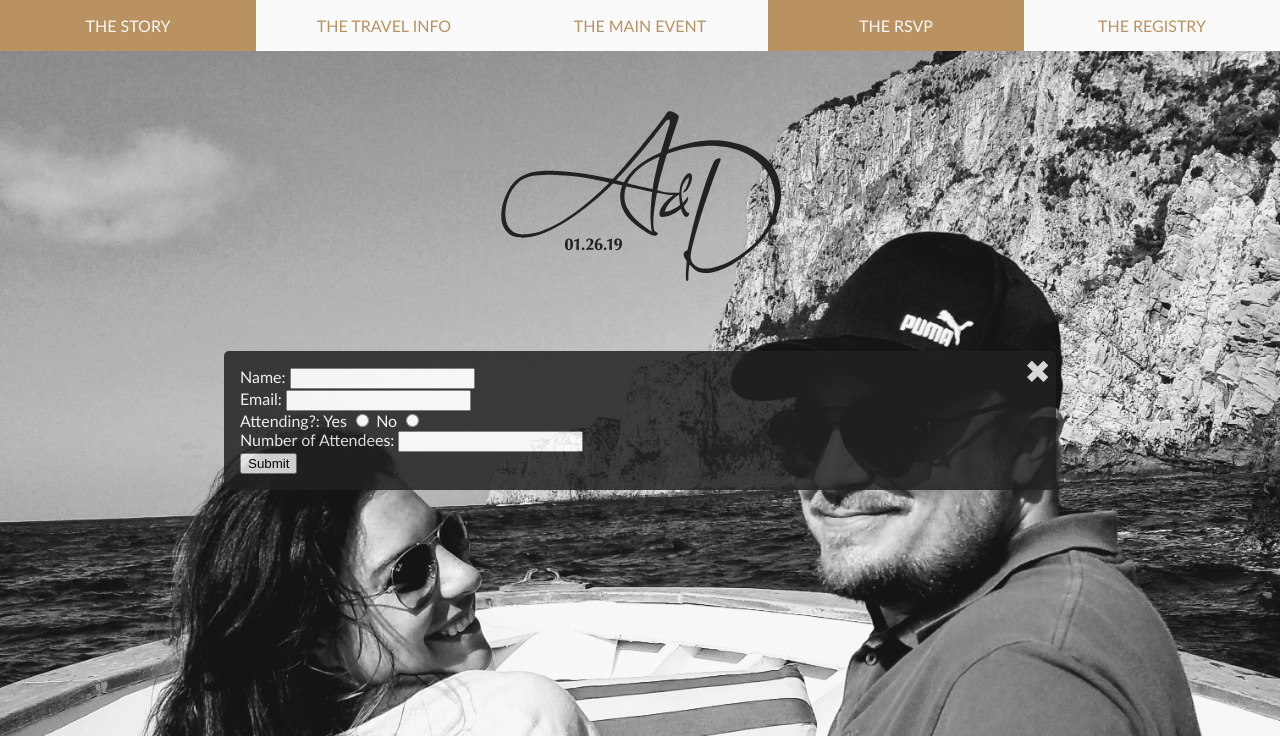
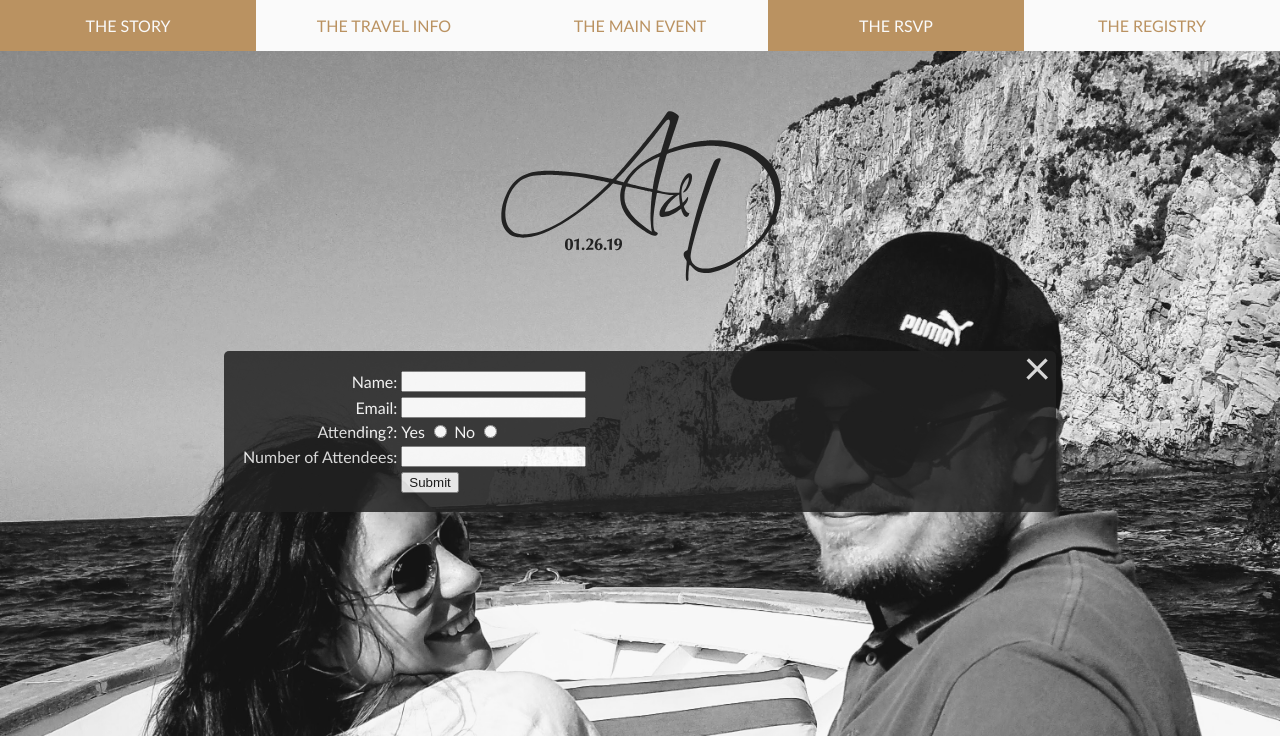
Before and after one commit to nhayward/ali-and-darren, a PHP site: page /rsvp/index.html in a window 1280 px wide. Shown: the top 736 px of the page. Run offline with PHP 8.4, Linux system fonts and the light colour scheme; some web fonts are replaced.

Commit message:
modifying and fixing rsvp

```diff
--- a/css/style.css
+++ b/css/style.css
@@ -162,10 +162,12 @@ body {
     padding: 1rem; }
     body section#content-container #close {
       position: absolute;
-      top: 0;
+      top: -13px;
       right: 5px;
-      font-size: 2rem;
+      font-size: 3rem;
       cursor: pointer; }
+    body section#content-container #rsvp-form table td.label {
+      text-align: right; }
   body footer {
     position: fixed;
     bottom: 0;
--- a/css/style.scss
+++ b/css/style.scss
@@ -240,10 +240,26 @@ body {
 
         #close {
             position: absolute;
-            top: 0;
+            top: -13px;
             right: 5px;
-            font-size: 2rem;
+            font-size: 3rem;
             cursor: pointer;
+        }
+
+        #rsvp-form {
+
+            table {
+
+                td {
+
+                    &.label {
+                        text-align: right;
+                    }
+
+                }
+
+            }
+
         }
 
     }
--- a/event/index.html
+++ b/event/index.html
@@ -375,7 +375,7 @@
     </section>
 
     <section id="content-container">
-        <span id="close">&#10006;</span>
+        <span id="close">&times;</span>
 
         <section id="content">
             <span>The Main Event</span>
--- a/index.html
+++ b/index.html
@@ -375,7 +375,7 @@
     </section>
 
     <section id="content-container" style="display: none;">
-        <span id="close">&#10006;</span>
+        <span id="close">&times;</span>
         <section id="content"></section>
     </section>
 
--- a/js/script.js
+++ b/js/script.js
@@ -32,6 +32,7 @@ $(document).ready(function() {
     });
 
     $('#rsvp-form').submit(function(e) {
+        e.preventDefault();
         $.getScript('/js/GSheetAsDB.min.js', function() {
             $.holdReady(true);
             var gsheet = {
--- a/registry/index.html
+++ b/registry/index.html
@@ -375,7 +375,7 @@
     </section>
 
     <section id="content-container">
-        <span id="close">&#10006;</span>
+        <span id="close">&times;</span>
 
         <section id="content">
             <span>The Registry</span>
--- a/rsvp/index.html
+++ b/rsvp/index.html
@@ -375,18 +375,53 @@
     </section>
 
     <section id="content-container">
-        <span id="close">&#10006;</span>
+        <span id="close">&times;</span>
 
         <section id="content">
             <form id="rsvp-form">
-                <label>Name: <input type="text" name="name"></label><br>
-                <label>Email: <input type="text" name="email"></label><br>
-                <label>Attending?:
-                    <label>Yes <input type="radio" value="Yes" name="attending"></label>
-                    <label>No <input type="radio" value="No" name="attending"></label>
-                </label><br>
-                <label>Number of Attendees: <input type="number" name="attendees"></label><br>
-                <input type="submit" value="Submit">
+                <table>
+                    <tbody>
+                        <tr>
+                            <td class="label">
+                                <label>Name:</label>
+                            </td>
+                            <td>
+                                <input type="text" name="name">
+                            </td>
+                        </tr>
+                        <tr>
+                            <td class="label">
+                                <label>Email:</label>
+                            </td>
+                            <td>
+                                <input type="text" name="email">
+                            </td>
+                        </tr>
+                        <tr>
+                            <td class="label">
+                                <label>Attending?:</label>
+                            </td>
+                            <td>
+                                <label>Yes <input type="radio" value="Yes" name="attending"></label>
+                                <label>No <input type="radio" value="No" name="attending"></label>
+                            </td>
+                        </tr>
+                        <tr>
+                            <td class="label">
+                                <label>Number of Attendees:</label>
+                            </td>
+                            <td>
+                                <input type="number" name="attendees">
+                            </td>
+                        </tr>
+                        <tr>
+                            <td></td>
+                            <td>
+                                <input type="submit" value="Submit">
+                            </td>
+                        </tr>
+                    </tbody>
+                </table>
             </form>
         </section>
     </section>
--- a/story/index.html
+++ b/story/index.html
@@ -375,7 +375,7 @@
     </section>
 
     <section id="content-container">
-        <span id="close">&#10006;</span>
+        <span id="close">&times;</span>
 
         <section id="content">
             <span>The Story</span>
--- a/travel/index.html
+++ b/travel/index.html
@@ -375,7 +375,7 @@
     </section>
 
     <section id="content-container">
-        <span id="close">&#10006;</span>
+        <span id="close">&times;</span>
 
         <section id="content">
             <span>The Travel Info</span>
```
